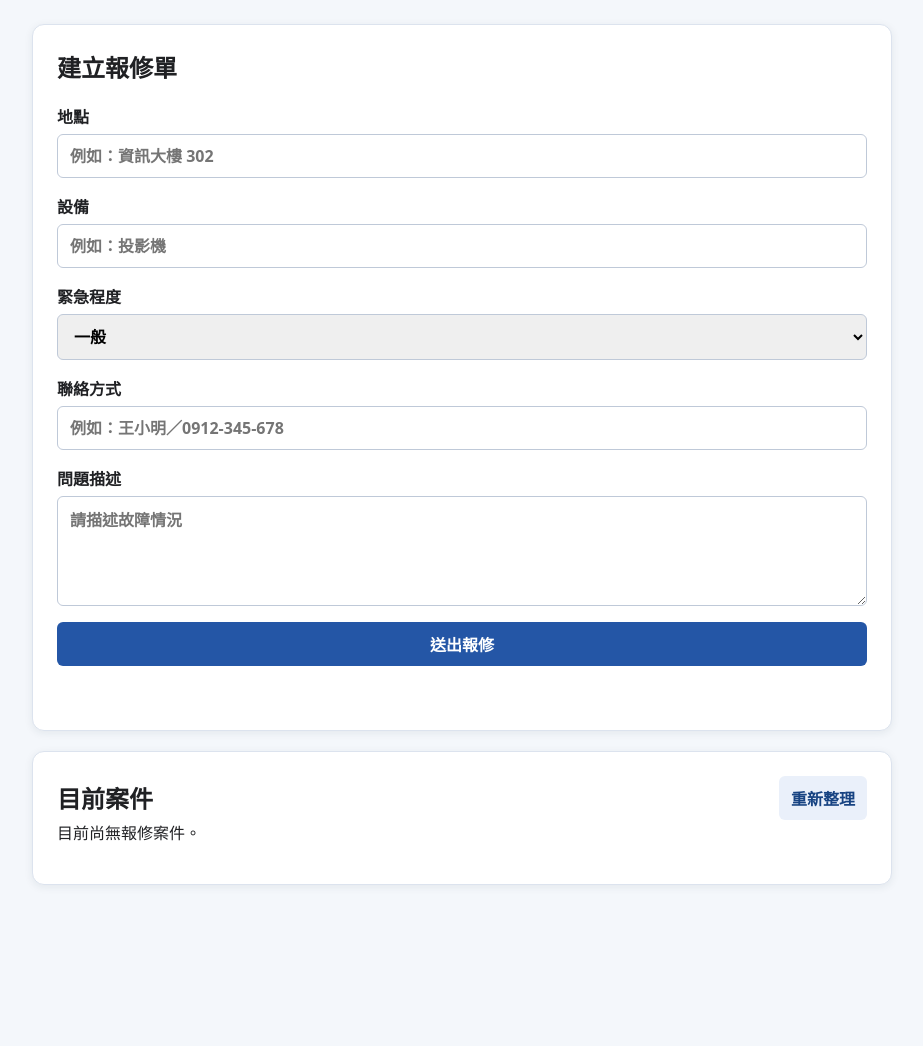
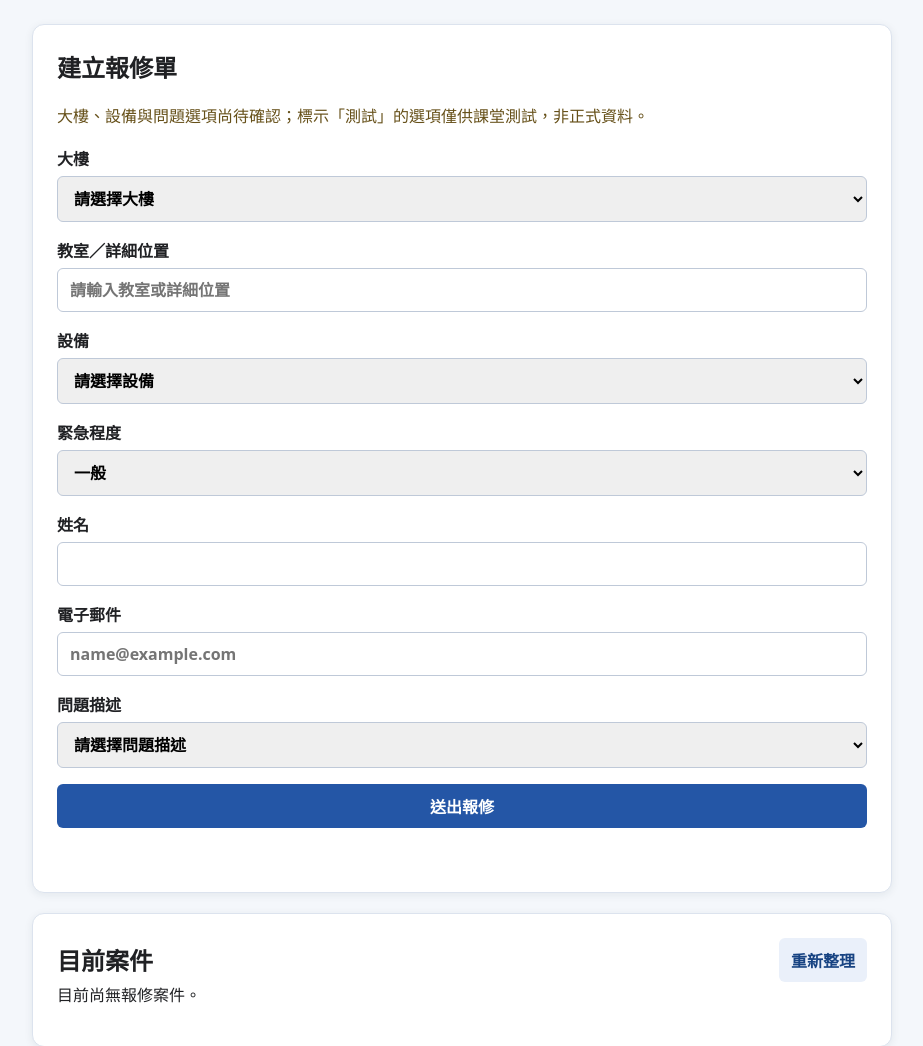
Before and after one commit to tingyunnnn/MIS_homework, a Flask app: page / in a window 1280 px wide. Shown: the part 158-1204 px from the top of the page, without its empty margins (178-1101 px from the left). Before the commit the page ends 1043 px from the top, so only its background shows below. Run offline with Flask 3, Linux system fonts and the light colour scheme; data that the repository does not hold is empty.

Commit message:
feat: improve repair form fields and validation

```diff
--- a/app.py
+++ b/app.py
@@ -1,4 +1,5 @@
 from datetime import datetime
+import re
 
 from flask import Flask, jsonify, render_template, request
 
@@ -7,10 +8,24 @@ app = Flask(__name__)
 # 教學用：資料只暫存在記憶體。重新啟動程式後會清空。
 tickets = []
 
+# 待確認設定：以下僅供課堂測試，不是正式校園資料。取得清單後集中替換。
+FORM_OPTIONS = {
+    "buildings": [("test_building", "測試大樓（待確認，非正式資料）")],
+    "equipment": [("test_equipment", "測試設備（待確認，非正式資料）"), ("other", "其他")],
+    "description": [("test_problem", "測試問題（待確認，非正式資料）"), ("other", "其他")],
+}
+EMAIL_PATTERN = r"[A-Za-z0-9._%+\-]+@[A-Za-z0-9](?:[A-Za-z0-9\-]*[A-Za-z0-9])?(?:\.[A-Za-z0-9](?:[A-Za-z0-9\-]*[A-Za-z0-9])?)+"
+
+
+def public_ticket(ticket):
+    # 清單及更新回應皆不公開聯絡資料；目前後台尚無登入保護。
+    return {key: value for key, value in ticket.items()
+            if key not in {"contact", "contact_name", "contact_email"}}
+
 
 @app.get("/")
 def index():
-    return render_template("index.html")
+    return render_template("index.html", options=FORM_OPTIONS, email_pattern=EMAIL_PATTERN)
 
 
 @app.get("/admin")
@@ -20,39 +35,55 @@ def admin():
 
 @app.get("/api/tickets")
 def list_tickets():
-    return jsonify(tickets)
+    return jsonify([public_ticket(ticket) for ticket in tickets])
 
 
 @app.post("/api/tickets")
 def create_ticket():
-    data = request.get_json(silent=True) or {}
+    data = request.get_json(silent=True)
+    if not isinstance(data, dict):
+        return jsonify({"message": "請提供 JSON 物件格式的報修資料"}), 400
 
-    location = str(data.get("location", "")).strip()
-    equipment = str(data.get("equipment", "")).strip()
-    description = str(data.get("description", "")).strip()
-    urgency = str(data.get("urgency", "一般")).strip()
-    contact = str(data.get("contact", "")).strip()
+    labels = {"building": "大樓", "classroom": "教室／詳細位置",
+              "equipment": "設備", "description": "問題描述",
+              "contact_name": "姓名", "contact_email": "電子郵件",
+              "urgency": "緊急程度"}
+    values = {}
+    for key, label in labels.items():
+        value = data.get(key, "一般" if key == "urgency" else "")
+        if not isinstance(value, str) or not value.strip():
+            return jsonify({"message": f"請填寫有效的{label}"}), 400
+        values[key] = value.strip()
 
-    missing = []
-    if not location:
-        missing.append("地點")
-    if not equipment:
-        missing.append("設備")
-    if not description:
-        missing.append("問題描述")
-    if not contact:
-        missing.append("聯絡方式")
+    for key, option_key in [("building", "buildings"), ("equipment", "equipment"),
+                            ("description", "description")]:
+        if values[key] not in dict(FORM_OPTIONS[option_key]):
+            return jsonify({"message": f"請選擇有效的{labels[key]}"}), 400
+    if values["urgency"] not in {"一般", "急件", "緊急"}:
+        return jsonify({"message": "緊急程度不正確"}), 400
+    if not re.fullmatch(EMAIL_PATTERN, values["contact_email"]):
+        return jsonify({"message": "電子郵件格式不正確，請輸入例如 name@example.com"}), 400
 
-    if missing:
-        return jsonify({"message": f"請填寫：{'、'.join(missing)}"}), 400
+    for key in ("equipment", "description"):
+        custom_key = f"{key}_other"
+        values[custom_key] = ""
+        if values[key] == "other":
+            custom = data.get(custom_key, "")
+            if not isinstance(custom, str) or not custom.strip():
+                return jsonify({"message": f"選擇其他時，請填寫自訂{labels[key]}"}), 400
+            values[custom_key] = custom.strip()
+
+    equipment = values["equipment_other"] or dict(FORM_OPTIONS["equipment"])[values["equipment"]]
+    description = values["description_other"] or dict(FORM_OPTIONS["description"])[values["description"]]
 
     ticket = {
         "id": f"T-{len(tickets) + 1:03d}",
-        "location": location,
+        **values,
+        "equipment_type": values["equipment"],
+        "description_type": values["description"],
+        "location": f'{dict(FORM_OPTIONS["buildings"])[values["building"]]} {values["classroom"]}',
         "equipment": equipment,
         "description": description,
-        "urgency": urgency or "一般",
-        "contact": contact,
         "status": "待處理",
         "created_at": datetime.now().strftime("%Y-%m-%d %H:%M"),
     }
@@ -61,15 +92,20 @@ def create_ticket():
     return jsonify(
         {
             "message": f"報修已建立，案件編號為 {ticket['id']}",
-            "ticket": ticket,
+            "ticket": public_ticket(ticket),
         }
     ), 201
 
 
 @app.patch("/api/tickets/<ticket_id>")
 def update_ticket(ticket_id):
-    data = request.get_json(silent=True) or {}
-    status = str(data.get("status", "")).strip()
+    data = request.get_json(silent=True)
+    if not isinstance(data, dict):
+        return jsonify({"message": "請提供 JSON 物件格式的更新資料"}), 400
+    status = data.get("status", "")
+    if not isinstance(status, str):
+        return jsonify({"message": "案件狀態不正確"}), 400
+    status = status.strip()
     allowed_statuses = {"待處理", "處理中", "已完成"}
 
     if status not in allowed_statuses:
@@ -80,7 +116,7 @@ def update_ticket(ticket_id):
         return jsonify({"message": "找不到指定案件"}), 404
 
     ticket["status"] = status
-    return jsonify({"message": f"{ticket_id} 已更新為「{status}」", "ticket": ticket})
+    return jsonify({"message": f"{ticket_id} 已更新為「{status}」", "ticket": public_ticket(ticket)})
 
 
 if __name__ == "__main__":
--- a/static/admin.js
+++ b/static/admin.js
@@ -38,7 +38,6 @@ function renderTickets(tickets) {
     const row = document.createElement("tr");
     addCell(row, ticket.id);
     addCell(row, `${ticket.location}／${ticket.equipment}`);
-    addCell(row, ticket.contact);
     addCell(row, ticket.description);
     addCell(row, ticket.created_at);
 
--- a/static/app.js
+++ b/static/app.js
@@ -4,6 +4,33 @@ const table = document.querySelector("#ticket-table");
 const tableBody = table.querySelector("tbody");
 const emptyState = document.querySelector("#empty-state");
 const refreshButton = document.querySelector("#refresh-button");
+
+function syncOtherField(name) {
+  const isOther = form.elements[name].value === "other";
+  const input = form.elements[`${name}_other`];
+  document.querySelector(`#${name}-other-field`).hidden = !isOther;
+  input.disabled = !isOther;
+  input.required = isOther;
+  if (!isOther) input.value = "";
+}
+
+for (const name of ["equipment", "description"]) {
+  form.elements[name].addEventListener("change", () => syncOtherField(name));
+  syncOtherField(name);
+}
+
+// required 不會拒絕純空白字串，補上前端检查；email 格式由 HTML 驗證。
+form.addEventListener("input", (event) => event.target.setCustomValidity(""));
+
+function validateForm() {
+  for (const input of form.querySelectorAll("input, textarea")) {
+    input.setCustomValidity("");
+    if (!input.disabled && input.required && !input.value.trim()) {
+      input.setCustomValidity("請填寫內容，不能只有空白");
+    }
+  }
+  return form.reportValidity();
+}
 
 function showMessage(text, isError = false) {
   message.textContent = text;
@@ -27,7 +54,6 @@ function renderTickets(tickets) {
     addCell(row, ticket.location);
     addCell(row, ticket.equipment);
     addCell(row, ticket.urgency);
-    addCell(row, ticket.contact);
     addCell(row, ticket.status);
     addCell(row, ticket.description);
     addCell(row, ticket.created_at);
@@ -47,6 +73,7 @@ async function loadTickets() {
 
 form.addEventListener("submit", async (event) => {
   event.preventDefault();
+  if (!validateForm()) return;
   showMessage("正在建立報修單…");
 
   const formData = new FormData(form);
@@ -64,6 +91,8 @@ form.addEventListener("submit", async (event) => {
 
     showMessage(result.message);
     form.reset();
+    syncOtherField("equipment");
+    syncOtherField("description");
     await loadTickets();
   } catch (error) {
     showMessage(error.message, true);
--- a/static/style.css
+++ b/static/style.css
@@ -5,6 +5,8 @@
 }
 
 * { box-sizing: border-box; }
+[hidden] { display: none !important; }
+.configuration-note { color: #665019; line-height: 1.6; }
 
 body { margin: 0; }
 
--- a/templates/admin.html
+++ b/templates/admin.html
@@ -30,7 +30,6 @@
               <tr>
                 <th>編號</th>
                 <th>地點／設備</th>
-                <th>聯絡方式</th>
                 <th>問題描述</th>
                 <th>建立時間</th>
                 <th>處理狀態</th>
--- a/templates/index.html
+++ b/templates/index.html
@@ -19,14 +19,33 @@
 
       <section class="panel" aria-labelledby="form-title">
         <h2 id="form-title">建立報修單</h2>
+        <p class="configuration-note">大樓、設備與問題選項尚待確認；標示「測試」的選項僅供課堂測試，非正式資料。</p>
         <form id="ticket-form">
           <label>
-            地點
-            <input name="location" placeholder="例如：資訊大樓 302" required />
+            大樓
+            <select name="building" required>
+              <option value="">請選擇大樓</option>
+              {% for value, label in options.buildings %}
+              <option value="{{ value }}">{{ label }}</option>
+              {% endfor %}
+            </select>
+          </label>
+          <label>
+            教室／詳細位置
+            <input name="classroom" placeholder="請輸入教室或詳細位置" required />
           </label>
           <label>
             設備
-            <input name="equipment" placeholder="例如：投影機" required />
+            <select name="equipment" required aria-controls="equipment-other-field">
+              <option value="">請選擇設備</option>
+              {% for value, label in options.equipment %}
+              <option value="{{ value }}">{{ label }}</option>
+              {% endfor %}
+            </select>
+          </label>
+          <label id="equipment-other-field" hidden>
+            自訂設備
+            <input name="equipment_other" disabled />
           </label>
           <label>
             緊急程度
@@ -37,12 +56,25 @@
             </select>
           </label>
           <label>
-            聯絡方式
-            <input name="contact" placeholder="例如：王小明／0912-345-678" required />
+            姓名
+            <input name="contact_name" autocomplete="name" required />
+          </label>
+          <label>
+            電子郵件
+            <input name="contact_email" type="email" autocomplete="email" pattern="{{ email_pattern }}" placeholder="name@example.com" title="請輸入完整電子郵件，例如 name@example.com" required />
           </label>
           <label>
             問題描述
-            <textarea name="description" rows="4" placeholder="請描述故障情況" required></textarea>
+            <select name="description" required aria-controls="description-other-field">
+              <option value="">請選擇問題描述</option>
+              {% for value, label in options.description %}
+              <option value="{{ value }}">{{ label }}</option>
+              {% endfor %}
+            </select>
+          </label>
+          <label id="description-other-field" hidden>
+            自訂問題描述
+            <textarea name="description_other" rows="4" disabled></textarea>
           </label>
           <button type="submit">送出報修</button>
         </form>
@@ -63,7 +95,6 @@
                 <th>地點</th>
                 <th>設備</th>
                 <th>緊急程度</th>
-                <th>聯絡方式</th>
                 <th>狀態</th>
                 <th>問題描述</th>
                 <th>建立時間</th>
```
Also changed, not shown: tests/browser.cjs (added, +78 -0 lines), tests/test_app.py (added, +90 -0 lines), README.md.
